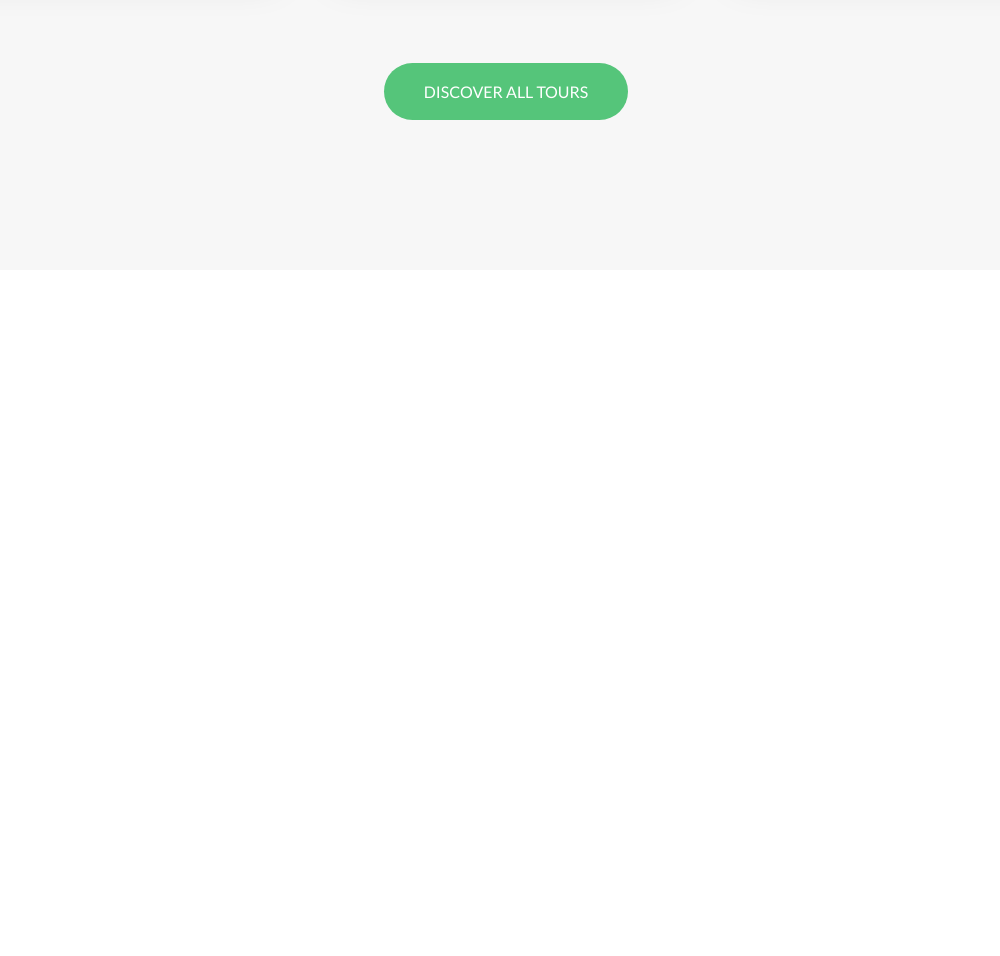
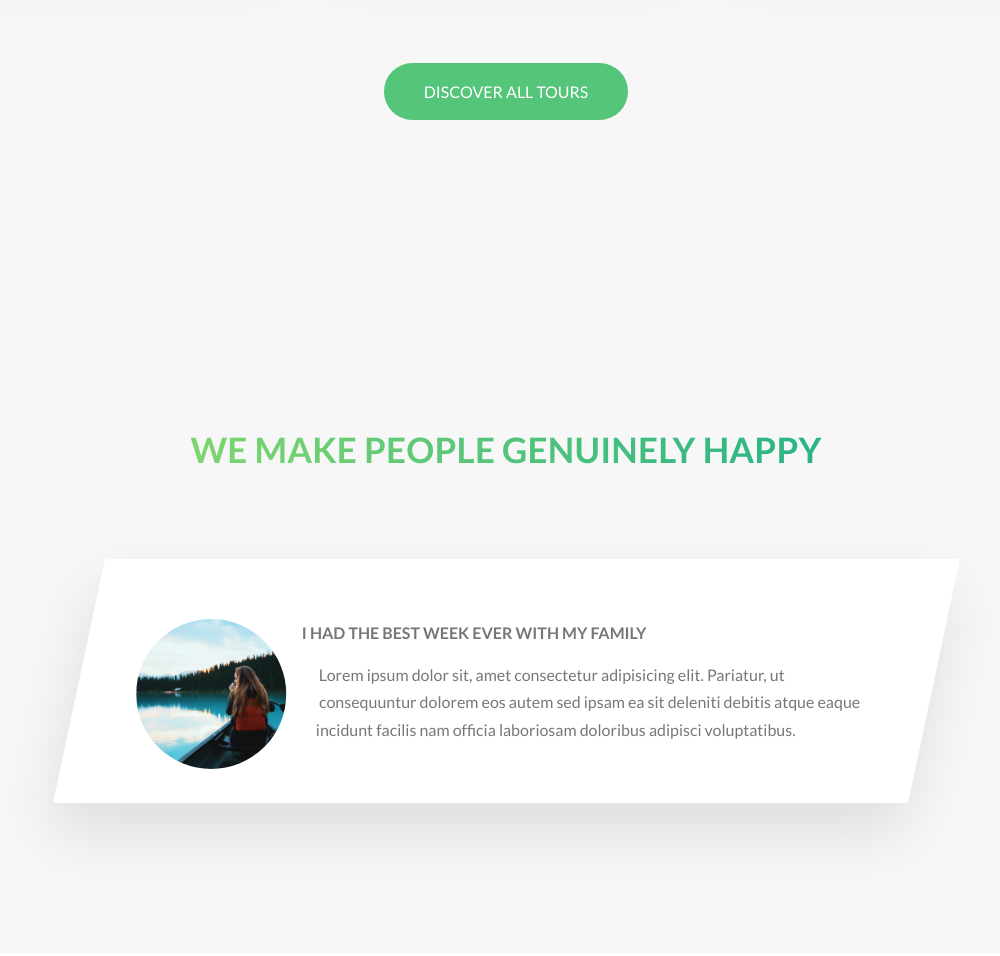
Before and after one commit to pilarrus/Natours, a website: page index.html in a window 1280 px wide. Shown: the part 3032-3988 px from the top of the page, without its empty margins (134-1134 px from the left). Before the commit the page ends 3332 px from the top, so only its background shows below. Drawn offline with Linux system fonts and the light colour scheme.

Commit message:
Building the Stories Section Part 1

```diff
--- a/index.html
+++ b/index.html
@@ -251,6 +251,37 @@
           <a href="#" class="btn btn--green">Discover all tours</a>
         </div>
       </section>
+
+      <section class="section-stories">
+        <div class="u-center-text u-margin-bottom-big">
+          <h2 class="heading-secondary">
+            We make people genuinely happy
+          </h2>
+        </div>
+
+        <div class="row">
+          <div class="story">
+            <figure class="story__shape">
+              <img
+                src="img/nat-8.jpg"
+                alt="Person on a tour"
+                class="story__img"
+              />
+            </figure>
+            <div class="story__text">
+              <h3 class="heading-tertiary u-margin-bottom-small">
+                I had the best week ever with my family
+              </h3>
+              <p>
+                Lorem ipsum dolor sit, amet consectetur adipisicing elit.
+                Pariatur, ut consequuntur dolorem eos autem sed ipsam ea sit
+                deleniti debitis atque eaque incidunt facilis nam officia
+                laboriosam doloribus adipisci voluptatibus.
+              </p>
+            </div>
+          </div>
+        </div>
+      </section>
     </main>
     <!--<section class="grid-test">
       <div class="row">
--- /dev/null
+++ b/sass/components/_story.scss
@@ -0,0 +1,30 @@
+.story {
+  width: 75%;
+  margin: 0 auto;
+  box-shadow: 0 3rem 6rem rgba($color-black, 0.1);
+  background-color: $color-white;
+  border-radius: 3px;
+  padding: 6rem;
+  padding-left: 9rem;
+  font-size: $default-font-size;
+  transform: skewX(-12deg);
+
+  &__shape {
+    width: 15rem;
+    height: 15rem;
+    float: left;
+    -webkit-shape-outside: circle(50% at 50% 50%);
+    shape-outside: circle(50% at 50% 50%);
+    -webkit-clip-path: circle(50% at 50% 50%);
+    clip-path: circle(50% at 50% 50%);
+    transform: translateX(-3rem) skewX(12deg);
+  }
+
+  &__img {
+    height: 100%;
+  }
+
+  &__text {
+    transform: skewX(12deg);
+  }
+}
--- a/sass/main.scss
+++ b/sass/main.scss
@@ -11,6 +11,7 @@
 @import "components/card";
 @import "components/composition";
 @import "components/feature-box";
+@import "components/story";
 
 @import "layout/grid";
 @import "layout/header";
--- a/sass/pages/_home.scss
+++ b/sass/pages/_home.scss
@@ -22,7 +22,12 @@
 }
 
 .section-tours {
-    background-color: $color-gray-light-1;
-    padding: 25rem 0 15rem 0;
-    margin-top: -10rem;
+  background-color: $color-gray-light-1;
+  padding: 25rem 0 15rem 0;
+  margin-top: -10rem;
 }
+
+.section-stories {
+  padding: 15rem 0;
+  background-color: $color-gray-light-1;
+}
```
Also changed, not shown: css/style.css.
